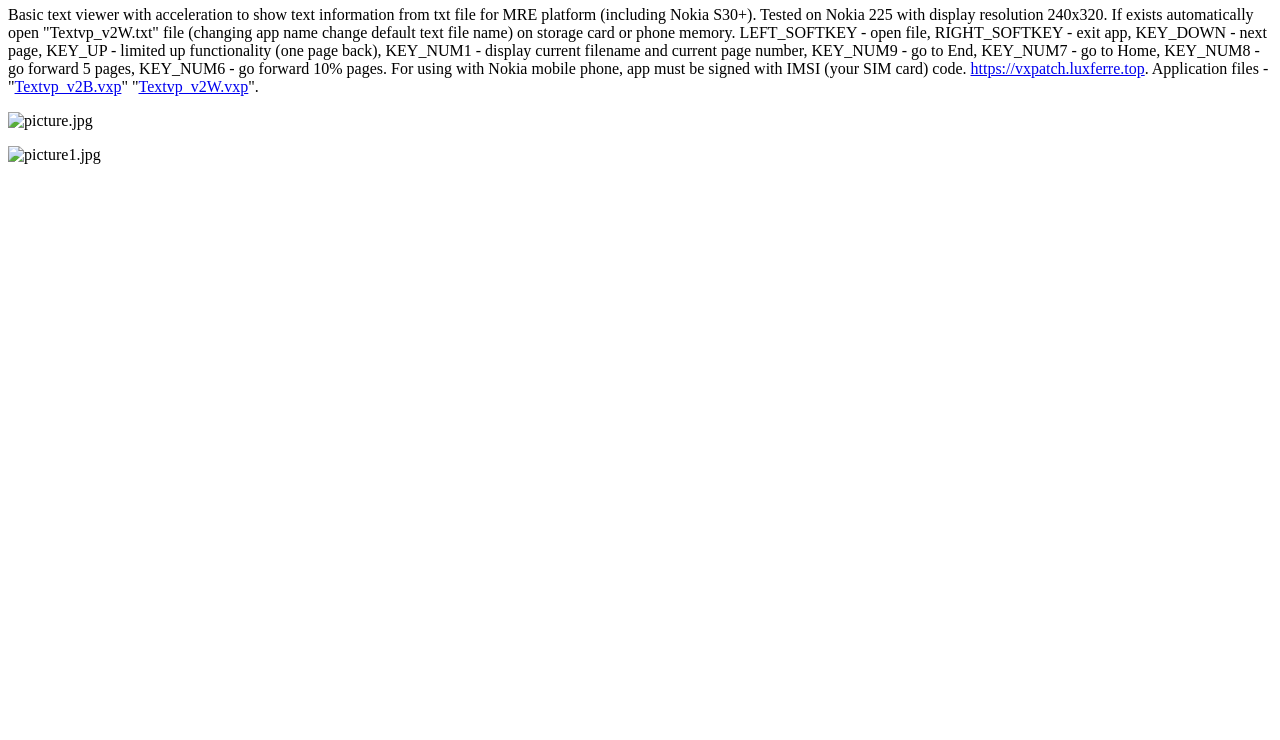
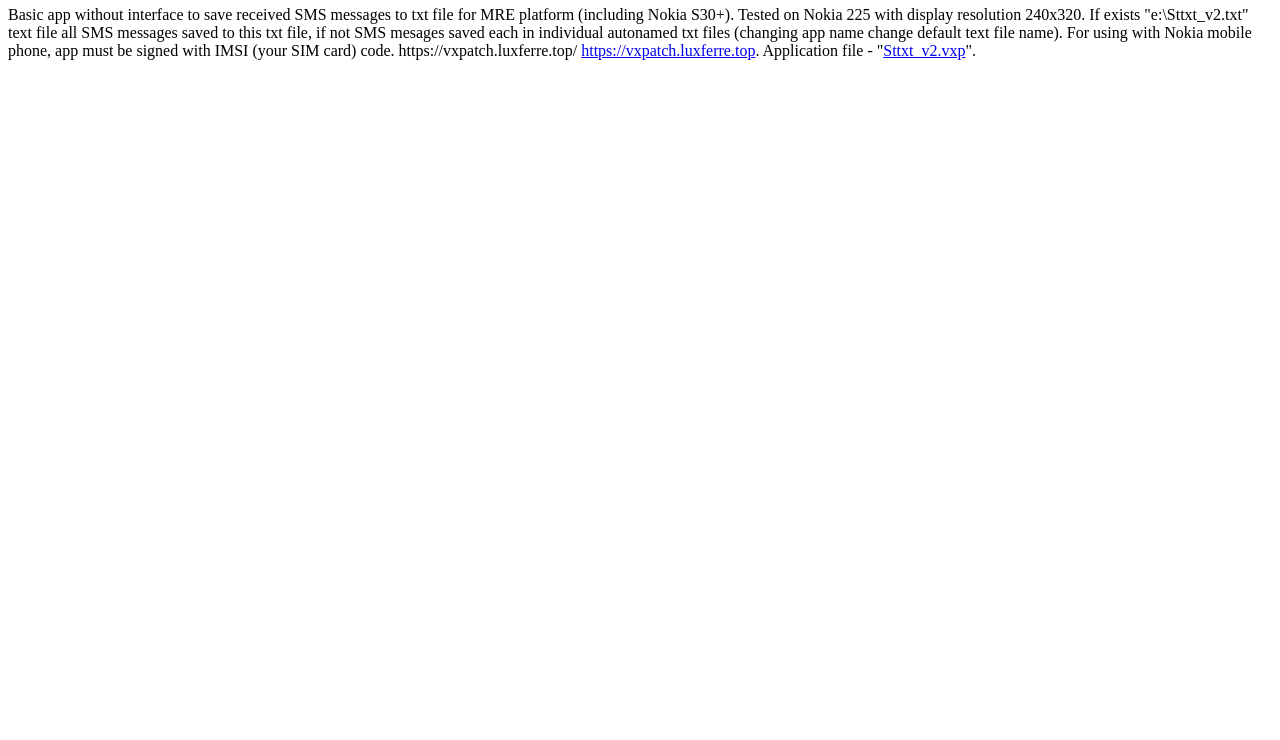
Before and after one commit to RDZDX/sttxt_v2, a plain HTML site: page docs/index.html in a window 1280 px wide. Shown: the part 60-800 px from the top of the page. Drawn offline with Linux system fonts and the light colour scheme.

Commit message:
Update index.html

```diff
--- a/docs/index.html
+++ b/docs/index.html
@@ -1,22 +1,12 @@
 <html>
-
 <body>
-  <h1>Textvp_v2 - Text viewer primitive v2</h1>
-  <p>Basic text viewer with acceleration to show text information from txt file for MRE platform
-    (including Nokia S30+). Tested on Nokia 225 with display resolution 240x320.
-    If exists automatically open "Textvp_v2W.txt" file (changing app name change default text file name) on storage card or phone memory.
-    LEFT_SOFTKEY - open file, RIGHT_SOFTKEY - exit app, KEY_DOWN - next page,
-    KEY_UP - limited up functionality (one page back), KEY_NUM1 - display current
-    filename and current page number, KEY_NUM9 - go to End, KEY_NUM7 - go to Home, KEY_NUM8 - go forward 5 pages,
-    KEY_NUM6 - go forward 10% pages.
-    For using with Nokia mobile phone, app must be signed with IMSI (your SIM card) code.
-    <a href="https://vxpatch.luxferre.top">https://vxpatch.luxferre.top</a>. Application files -
-    "<a href="https://github.com/RDZDX/textvp_v2/blob/main/Textvp_v2B.vxp?raw=true" download>Textvp_v2B.vxp</a>"
-    "<a href="https://github.com/RDZDX/textvp_v2/blob/main/Textvp_v2W.vxp?raw=true" download>Textvp_v2W.vxp</a>".
+  <h1>Sttxt_v2 - SMS to txt</h1>
+  <p>Basic app without interface to save received SMS messages to txt file for MRE platform (including Nokia S30+). Tested on Nokia 225 with display
+    resolution 240x320. If exists "e:\Sttxt_v2.txt" text file all SMS messages saved to this txt file, if not SMS mesages saved each in individual autonamed txt
+    files (changing app name change default text file name). For using with Nokia mobile phone, app
+    must be signed with IMSI (your SIM card) code. https://vxpatch.luxferre.top/
+    <a href="https://vxpatch.luxferre.top">https://vxpatch.luxferre.top</a>. Application file -
+    "<a href="https://github.com/RDZDX/sttxt_v2/blob/main/Sttxt_v2.vxp?raw=true" download>Sttxt_v2.vxp</a>".
   </p>
-  <img src="picture.jpg" alt="picture.jpg">
-    </p>
-  <img src="picture1.jpg" alt="picture1.jpg">
 </body>
-
 </html>
```
